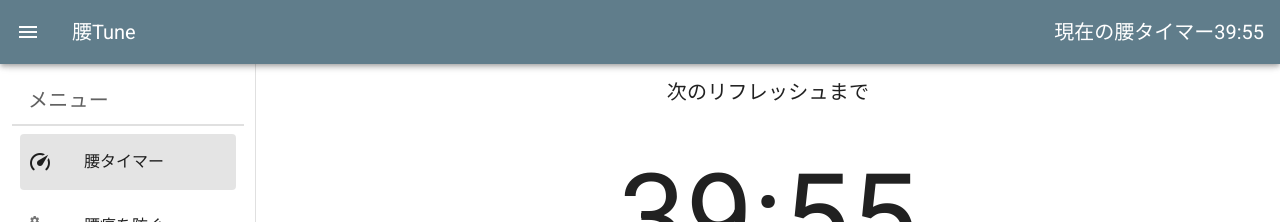
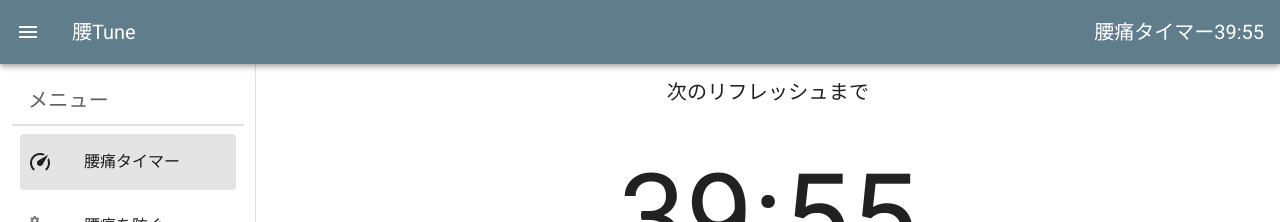
Before and after one commit to nagatani-hase/Youtune, a Vue app: page / in a window 1280 px wide. Shown: the top 222 px of the page. Built offline with nearby package versions, Linux system fonts and the light colour scheme.

Commit message:
腰タイマーから腰痛タイマーに表記を変更

```diff
--- a/src/App.vue
+++ b/src/App.vue
@@ -30,7 +30,7 @@
       </v-toolbar-title>
       <v-spacer></v-spacer>
       <v-toolbar-title style="align-center">
-        現在の腰タイマー{{ formatTime }}
+        腰痛タイマー{{ formatTime }}
       </v-toolbar-title>
     </v-app-bar>
     <v-main>
@@ -50,7 +50,7 @@ export default {
         drawer: null,
         nav_list:[
           {
-            name:'腰タイマー',link:'/',icon: 'mdi-speedometer',
+            name:'腰痛タイマー',link:'/',icon: 'mdi-speedometer',
           },
           {
             name:'腰痛を防ぐ',link:'/yousupport',icon: 'mdi-cogs',
```
